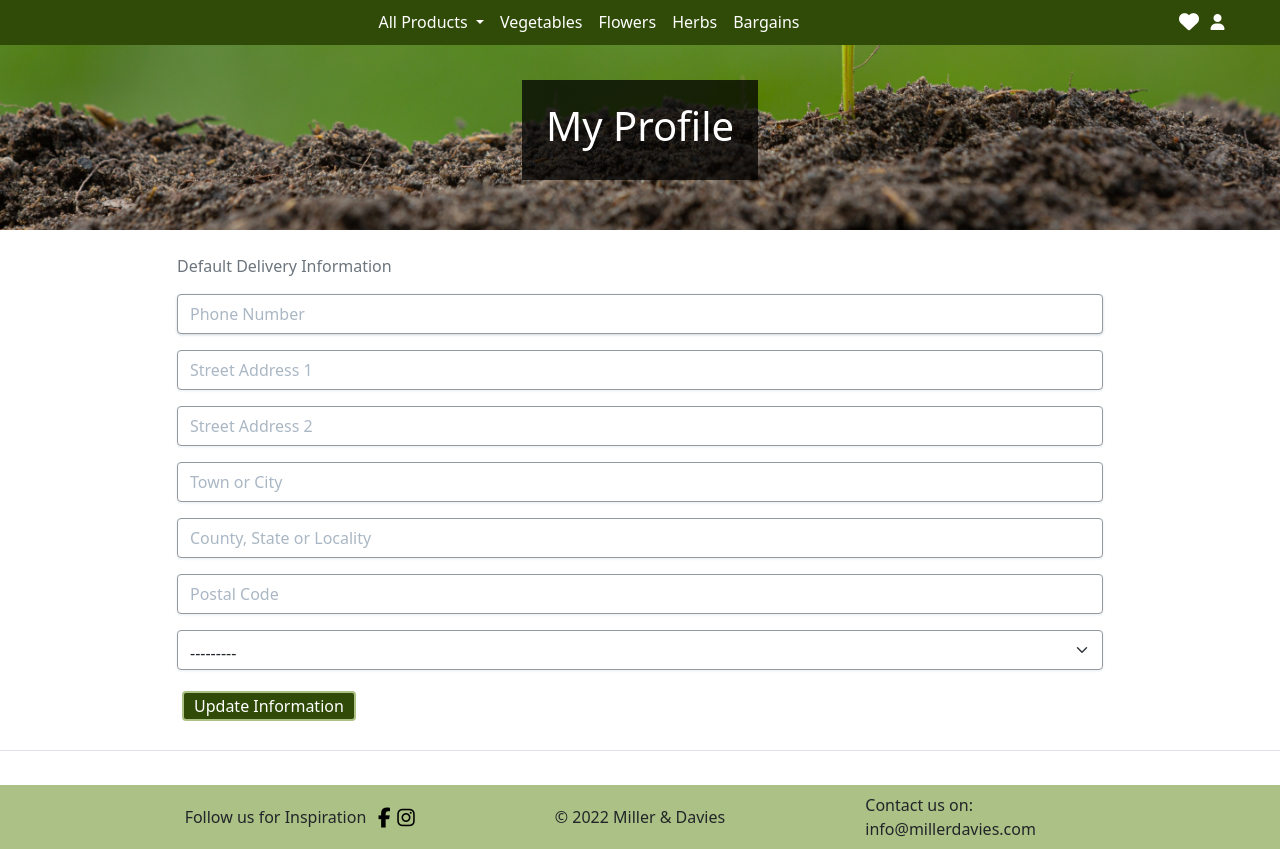
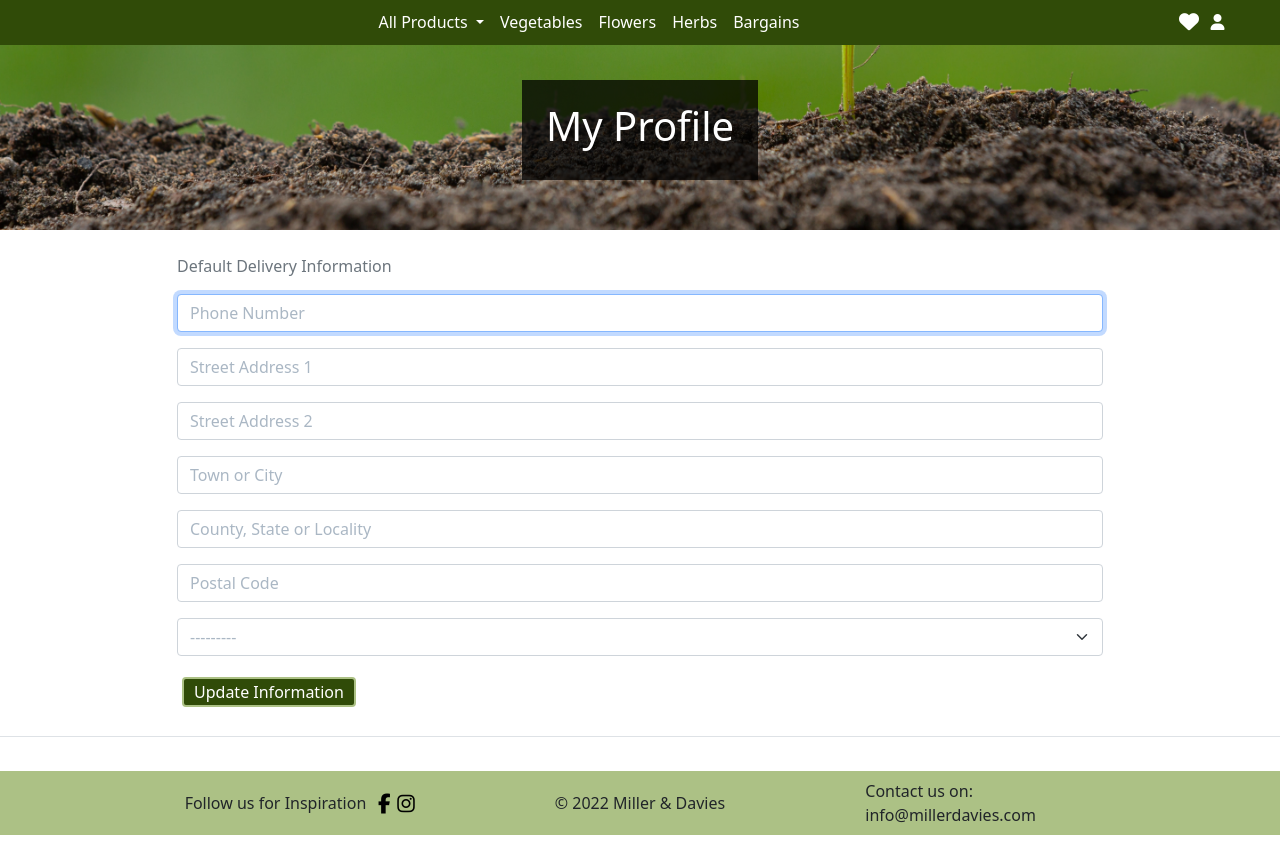
Before and after one commit to Odden69/Miller_and_Davies, a Django app: page /profile in a window 1280 px wide. Shown: the part 77-926 px from the top of the page. Run offline with Django 3.2, Linux system fonts and the light colour scheme; the visitor is signed in with stand-in values (Sample User, id 1); data comes from the database, SQL or seed files in the repository; some libraries are stand-ins or nearby versions.

Commit message:
style: Adjust styling on profile country field

```diff
--- a/profiles/static/profiles/css/profile.css
+++ b/profiles/static/profiles/css/profile.css
@@ -1,25 +1,16 @@
-.profile-form-input {
-    box-sizing: border-box;
-    height: 40px;
-    padding: 10px 12px;
-    border: 1px solid #969a9e;
-    border-radius: 4px;
-    background-color: white;
-    box-shadow: 0 1px 3px 0 #e6ebf1;
-    -webkit-transition: box-shadow 150ms ease;
-    transition: box-shadow 150ms ease;
+#profile-update-form .form-control {
+    color: #000;
 }
 
-.profile-form-input:focus,
-.profile-form-input:active {
-  box-shadow: 0 1px 3px 0 #cfd7df !important;
-  border: 1px solid #969a9e !important;
-}
-
-.profile-form-input::placeholder {
+#profile-update-form input::placeholder {
     color: #aab7c4;
 }
 
-select option[value="country"] {
-    color: #aab7c4 !important;
-  }
+#id_default_country,
+#id_default_country option:not(:first-child) {
+    color: #000;
+}
+
+#id_default_country option:first-child {
+    color: #aab7c4;
+}
--- /dev/null
+++ b/profiles/static/profiles/js/countryfield.js
@@ -0,0 +1,12 @@
+let countrySelected = $('#id_default_country').val();
+if(!countrySelected) {
+    $('#id_default_country').css('color', '#aab7c4');
+};
+$('#id_default_country').change(function() {
+    countrySelected = $(this).val();
+    if(!countrySelected) {
+        $(this).css('color', '#aab7c4');
+    } else  {
+        $(this).css('color', '#000');
+    }
+});
--- a/profiles/templates/profiles/profile.html
+++ b/profiles/templates/profiles/profile.html
@@ -33,3 +33,9 @@
     </div>
 </div>
 {% endblock %}
+
+{% block postloadjs %}
+{{ block.super }}
+<script type="text/javascript" src="{% static 'profiles/js/countryfield.js' %}">
+</script>
+{% endblock %}
```
